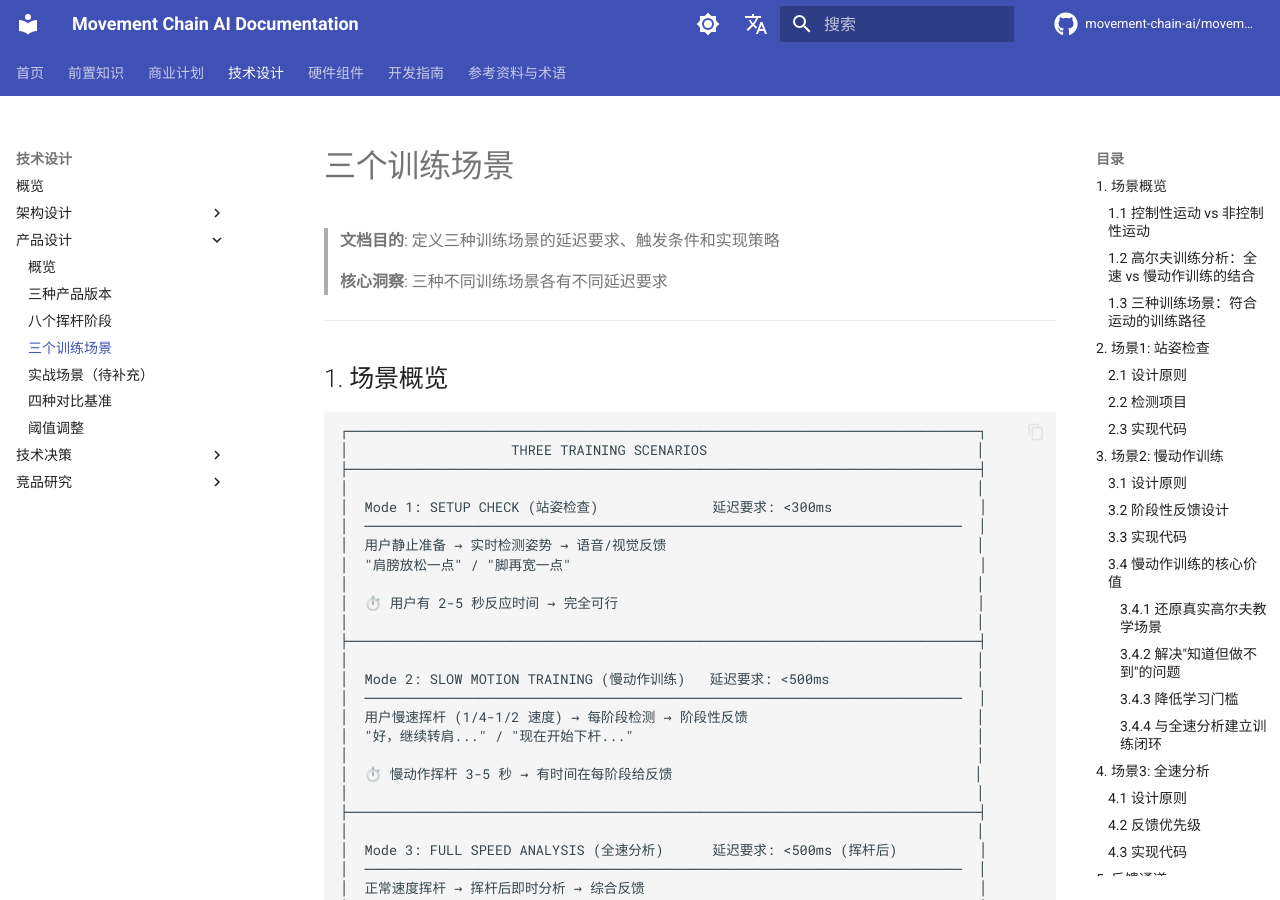
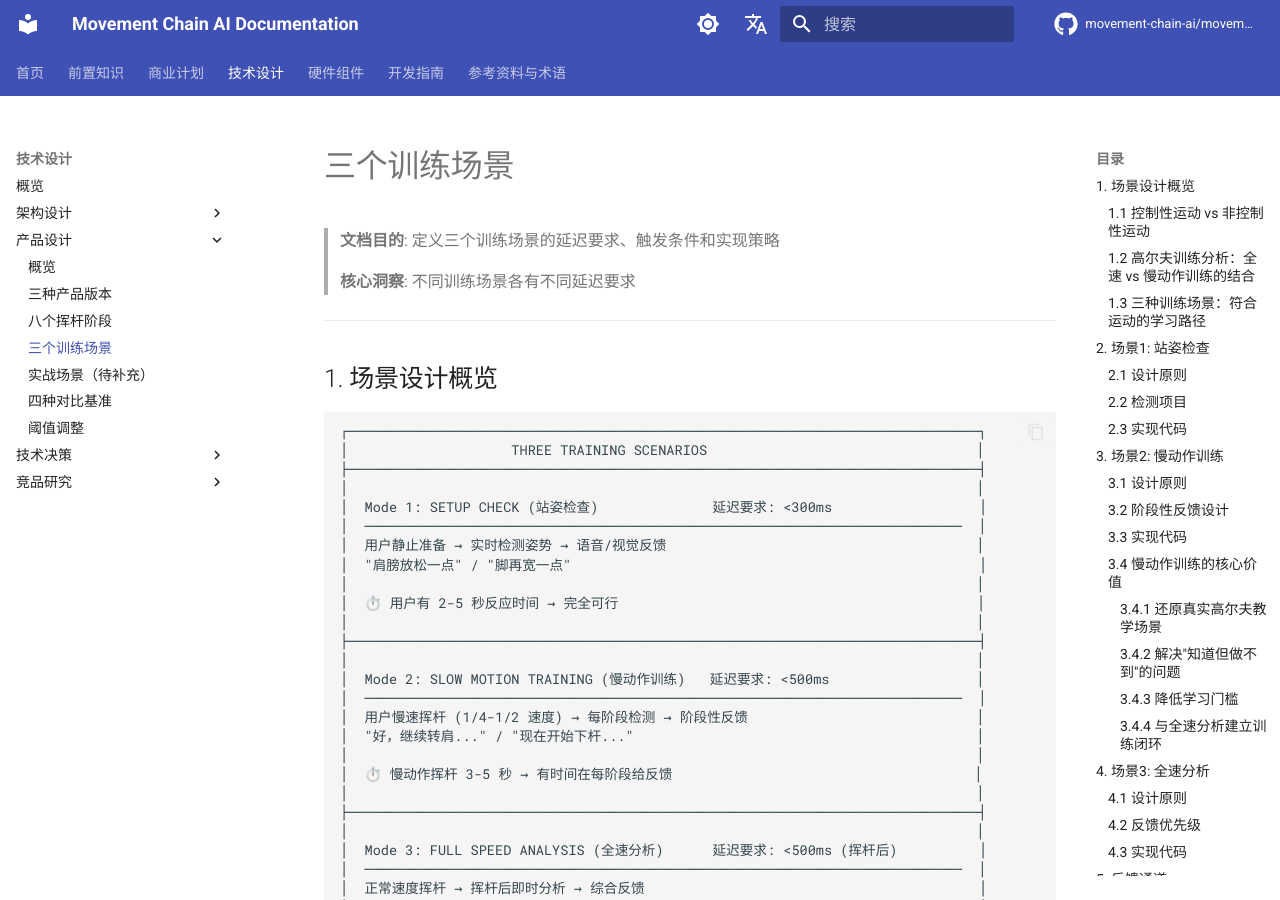
Before and after one commit to movement-chain-ai/movement-chain-docs, an MkDocs documentation site: the page built from docs/zh/design/specs/three-training-scenarios.md, in a window 1280 px wide and 900 px high. Built offline with MkDocs 1.6.1 and Material for MkDocs 9.7.7, drawn with Linux system fonts in a browser that asks for light colours; comment, search, counter and statistics services are not loaded; the version menu is left out; some of the changed text lies outside the part shown.

Commit message:
docs: 优化三个训练场景文档标题和措辞
- 简化文档标题，移除英文副标题
- 调整核心洞察措辞
- 修复重复的分隔线

🤖 Generated with [Claude Code](https://claude.com/claude-code)

Co-Authored-By: Claude Opus 4.5 <noreply@anthropic.com>

````diff
--- a/docs/zh/design/specs/three-training-scenarios.md
+++ b/docs/zh/design/specs/three-training-scenarios.md
@@ -1,12 +1,12 @@
 # 三个训练场景
 
-> **文档目的**: 定义三种训练场景的延迟要求、触发条件和实现策略
+> **文档目的**: 定义三个训练场景的延迟要求、触发条件和实现策略
 >
-> **核心洞察**: 三种不同训练场景各有不同延迟要求
+> **核心洞察**: 不同训练场景各有不同延迟要求
 >
 ---
 
-## 1. 场景概览
+## 1. 场景设计概览
 
 ```text
 ┌─────────────────────────────────────────────────────────────────────────────┐
@@ -119,7 +119,7 @@
 !!! tip "核心洞察"
     非控制性运动（如全速挥杆）虽然可以实时采集和分析数据，但由于动作过快（<1.5秒），用户无法在执行过程中根据反馈进行调整。因此，将非控制性运动分解为若干控制性运动（慢动作训练），可以实现"边做边纠正"，帮助用户建立正确的运动模式，再逐步加速迁移到全速动作。
 
-### 1.3 三种训练场景：符合运动的训练路径
+### 1.3 三种训练场景：符合运动的学习路径
 
 三种训练场景的设计**遵循运动学习的科学规律**。模仿了真人教练的教法，也是经过验证的有效学习方法。
 
````
